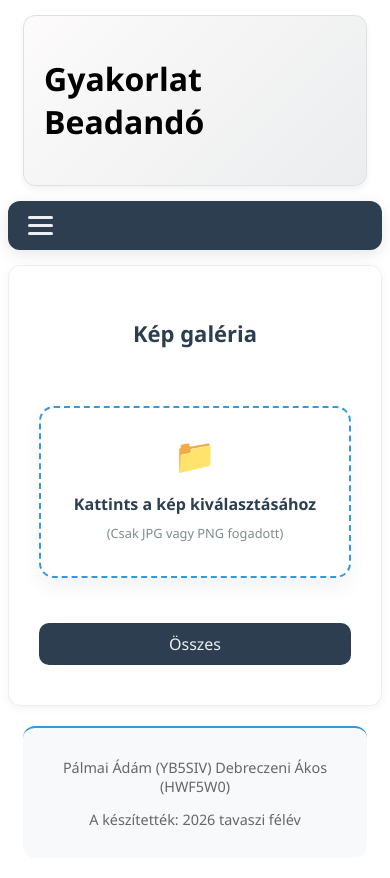
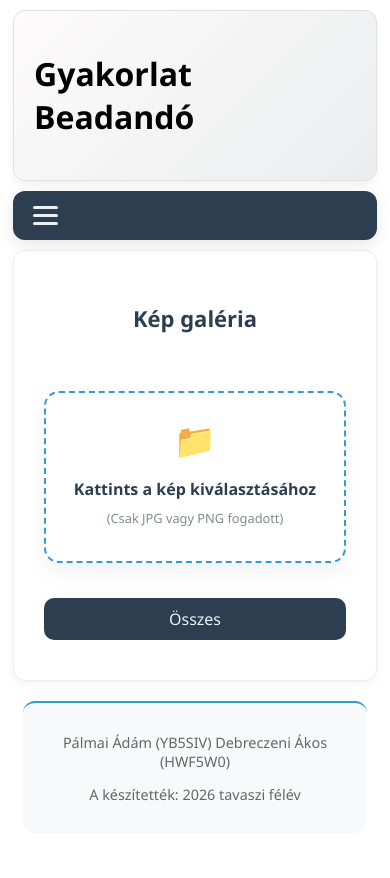
Before and after one commit to Adam1990734/WEB-prog-gyakorlat, a PHP site: page /kepek in a window 390 px wide. After the commit the page ends 801 px from the top, so only its background shows below. Run offline with PHP 8.4, Linux system fonts and the light colour scheme; data that the repository does not hold is empty.

Commit message:
css fájlok javítva és véglegesítve.

```diff
--- a/styles/belepes.css
+++ b/styles/belepes.css
@@ -11,7 +11,6 @@ h2, h3 {
     text-align: center;
 }
 
-/* Fieldset és Legend stílusozása */
 fieldset {
     border: 1px solid #e0e0e0;
     border-radius: 12px;
@@ -26,7 +25,6 @@ legend {
     font-size: 1.1em;
 }
 
-/* Input mezők (szöveg és jelszó) */
 input[type="text"],
 input[type="password"] {
     width: 100%;
@@ -40,7 +38,6 @@ input[type="password"] {
     transition: border 0.3s, box-shadow 0.3s;
 }
 
-/* Fókusz állapot (ha belelép a felhasználó) */
 input[type="text"]:focus,
 input[type="password"]:focus {
     outline: none;
@@ -48,7 +45,6 @@ input[type="password"]:focus {
     box-shadow: 0 0 8px rgba(52, 152, 219, 0.2);
 }
 
-/* A beküldő gombok (Submit) */
 input[type="submit"] {
     width: 100%;
     background-color: #2c3e50;
@@ -72,7 +68,6 @@ input[type="submit"]:active {
     transform: scale(0.98);
 }
 
-/* Output üzenet (hiba vagy siker esetén) */
 #Output {
     max-width: 500px;
     margin: 0 auto 20px auto;
@@ -84,7 +79,6 @@ input[type="submit"]:active {
     border-radius: 8px;
 }
 
-/* Mobil nézethez finomítás */
 @media (max-width: 600px) {
     #belepes, #regisztracio {
         width: 100%;
--- a/styles/kepek.css
+++ b/styles/kepek.css
@@ -245,12 +245,12 @@
     }
 
     #Output {
-        padding: 10px;
-        gap: 15px;
+        padding: 5px;
+        gap: 10px;
     }
 
     #Output > div {
-        padding: 12px;
+        padding: 8px;
     }
 
     #Output p {
--- a/styles/stilus.css
+++ b/styles/stilus.css
@@ -84,7 +84,17 @@ nav ul li.active {
 }
 
 @media (max-width: 768px) {
+    div#wrapper {
+        margin: 5px;
+    }
+    header, footer {
+        margin: 10px 5px;
+    }
+    div#content {
+        padding: 10px;
+    }
     nav {
+        margin: 0 0 10px 0;
         flex-direction: column;
         align-items: flex-start;
         padding: 0 20px;
```
Also changed, not shown: styles/crud.css (+0 -7 lines), styles/fooldal.css (+5 -3 lines), styles/kapcs.css (+0 -8 lines), styles/uzenet.css (+3 -7 lines).
